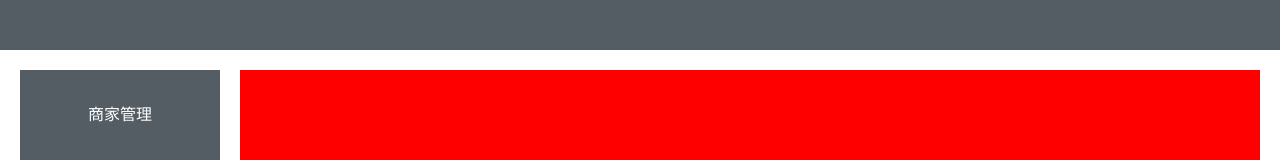
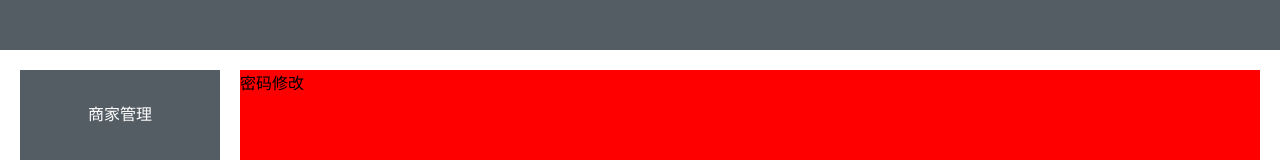
Before and after one commit to beautiful-people/houtai, a Vue app: page /changePasswrod in a window 1280 px wide. Shown: the top 160 px of the page. Built offline with nearby package versions, Linux system fonts and the light colour scheme.

Commit message:
密码页面

```diff
--- /dev/null
+++ b/src/components/changePasswrod.vue
@@ -0,0 +1,15 @@
+<template>
+    <div class="changePasswrod">
+        密码修改
+    </div>
+</template>
+
+<script>
+export default {
+
+}
+</script>
+
+<style lang="less" scoped>
+
+</style>
--- a/src/router/index.js
+++ b/src/router/index.js
@@ -35,6 +35,11 @@ const routes = [
     name: 'peakfire',
     component: () => import('../components/peakfire')
   },
+  {
+    path: '/changePasswrod',
+    name: 'changePasswrod',
+    component: () => import('../components/changePasswrod')
+  }
 ]
 
 const router = new VueRouter({
```
